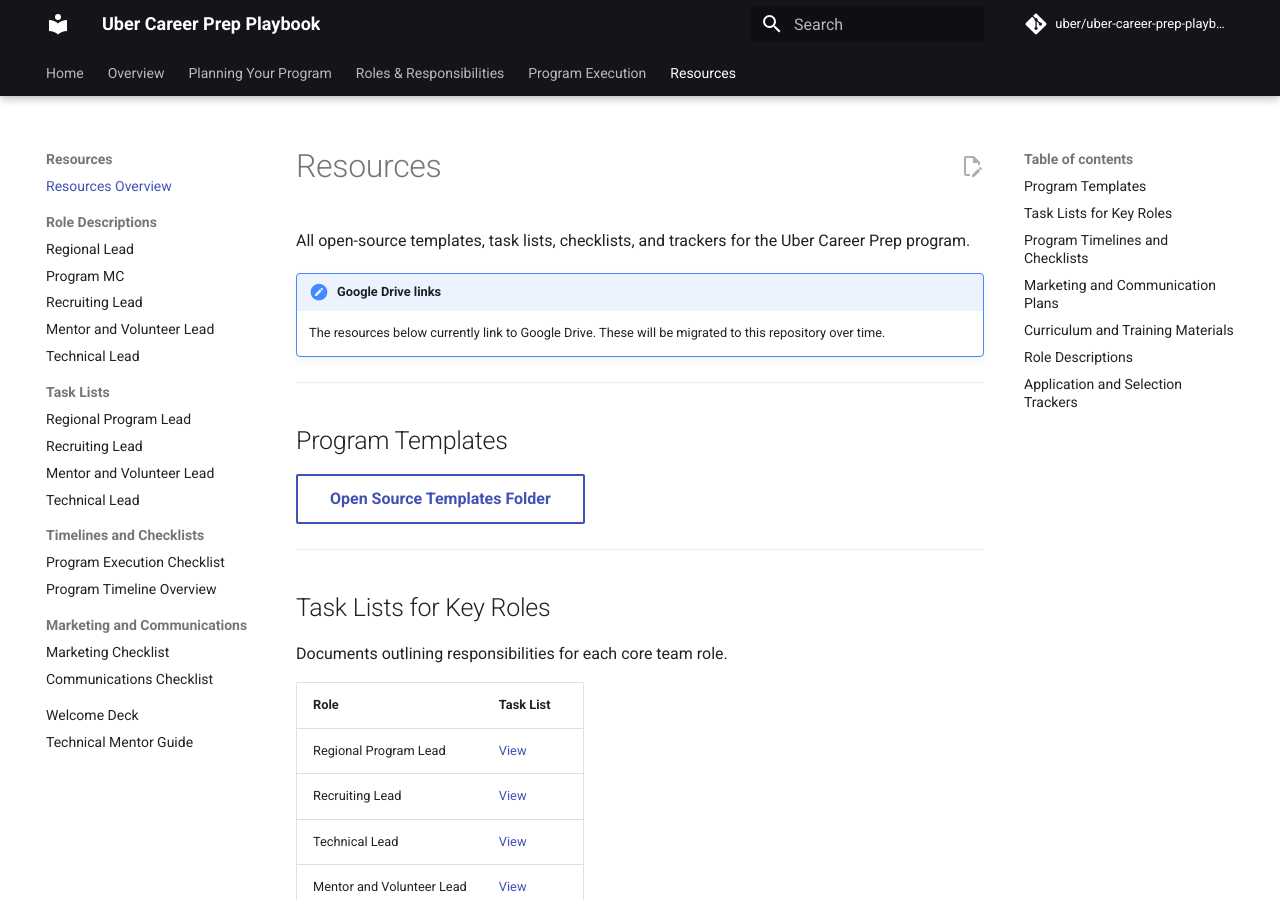
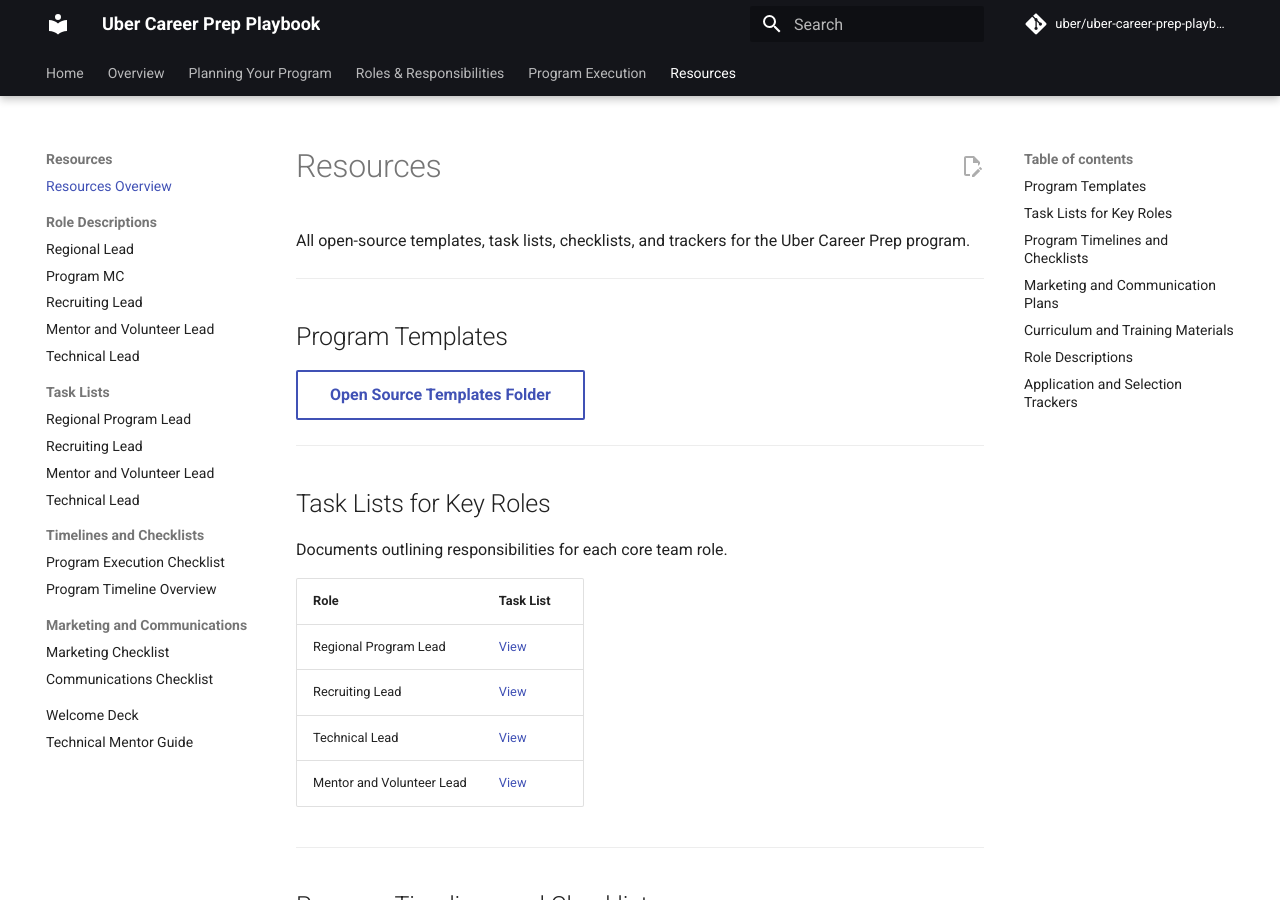
Before and after one commit to uber/uber-career-prep-playbook, an MkDocs documentation site: the page built from docs/resources.md, in a window 1280 px wide and 900 px high. Built offline with MkDocs 1.6.1 and Material for MkDocs 9.7.7, drawn with Linux system fonts in a browser that asks for light colours; comment, search, counter and statistics services are not loaded.

Commit message:
Remove the Google Drive links notice from the Resources page
Co-Authored-By: Claude Sonnet 5.5 <noreply@anthropic.com>

```diff
--- a/docs/resources.md
+++ b/docs/resources.md
@@ -1,9 +1,6 @@
 # Resources
 
 All open-source templates, task lists, checklists, and trackers for the Uber Career Prep program.
-
-!!! note "Google Drive links"
-    The resources below currently link to Google Drive. These will be migrated to this repository over time.
 
 ---
 
```
